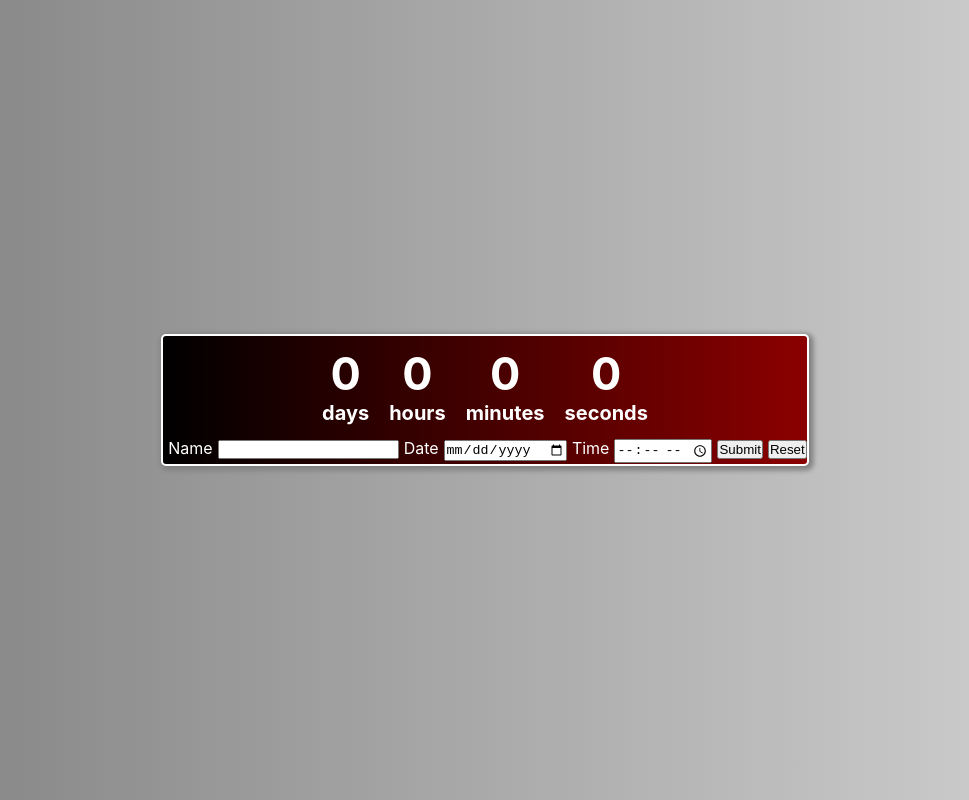
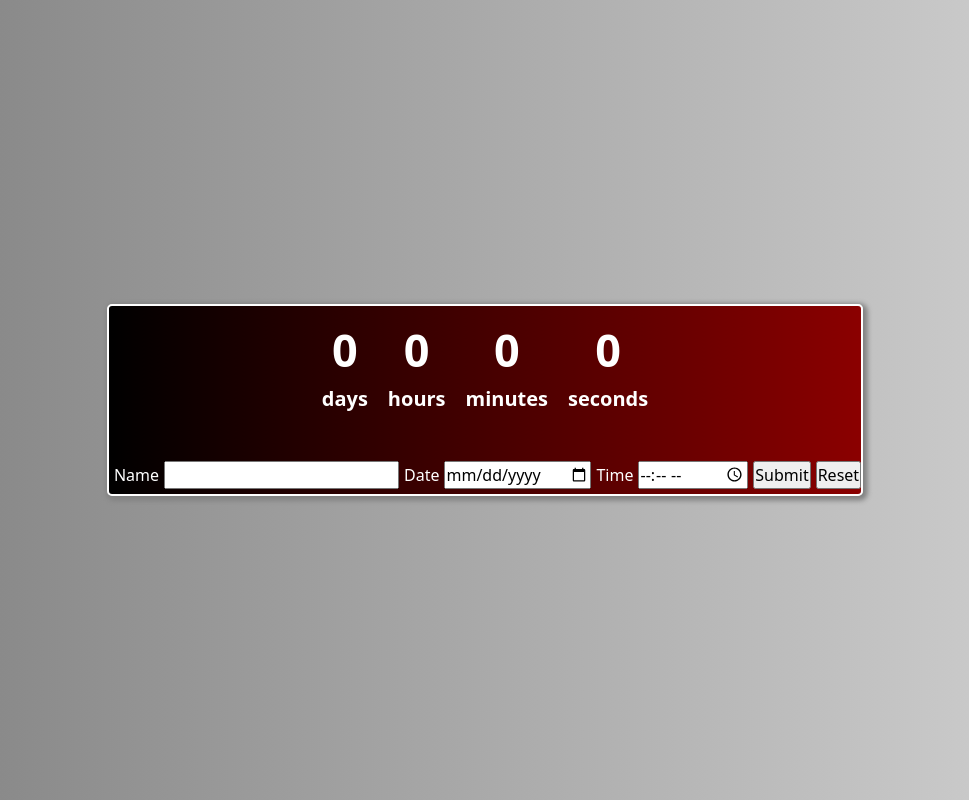
Before and after one commit to kevinszn23/countdown-timer, a React (Create React App) app in the folder countdown/: page / in a window 1280 px wide. Shown: the whole page, without its empty margins (155-1124 px from the left). Built offline with nearby package versions, Linux system fonts and the light colour scheme.

Commit message:
troubleshooting alert

```diff
--- a/countdown/package.json
+++ b/countdown/package.json
@@ -6,7 +6,9 @@
     "@testing-library/jest-dom": "^5.16.5",
     "@testing-library/react": "^13.4.0",
     "@testing-library/user-event": "^13.5.0",
+    "bootstrap": "^5.2.3",
     "react": "^18.2.0",
+    "react-bootstrap": "^2.7.2",
     "react-dom": "^18.2.0",
     "react-router": "^6.8.1",
     "react-router-dom": "^6.8.1",
--- a/countdown/src/App.js
+++ b/countdown/src/App.js
@@ -1,5 +1,6 @@
 import './App.css';
 import Form from './components/Form';
+import 'bootstrap/dist/css/bootstrap.min.css';
 
 function App() {
   return (
--- /dev/null
+++ b/countdown/src/components/Alert.js
@@ -0,0 +1,9 @@
+
+
+export default function Alert (props) {
+        return (
+            <div>
+                "Times up!"
+            </div>
+        )
+    }
--- a/countdown/src/components/Form.js
+++ b/countdown/src/components/Form.js
@@ -1,5 +1,7 @@
 import React from "react";
 import { useState, useEffect } from "react";
+// import { Alert } from "react-bootstrap"
+import Alert from "./Alert";
 
 export default function Form(props) {
   const [name, setName] = useState("");
@@ -7,13 +9,15 @@ export default function Form(props) {
   const [hours, setHours] = useState(0);
   const [minutes, setMinutes] = useState(0);
   const [seconds, setSeconds] = useState(0);
-  const [inputDate, setInputDate] = useState("January 1, 2023");
+  const [inputDate, setInputDate] = useState("");
   const [date, setDate] = useState(inputDate);
   const [inputTime, setInputTime] = useState("");
 
   const countDownDate = new Date(date).getTime()
   const now = new Date().getTime()
   const count = countDownDate - now
+
+//   let timerAlert = false;
 
   let interval;
 
@@ -46,8 +50,8 @@ export default function Form(props) {
       }
 
       if (count < 0) {
-        clearInterval(interval);
-        alert("TIMES UP BABY")
+        //   timerAlert = true;
+          clearInterval(interval);
       } else {
         setDays(timerDays);
         setHours(timerHours);
@@ -56,7 +60,9 @@ export default function Form(props) {
       }
     });
   };
-  return (
+
+  if (count > 0 || date === "") {
+    return (
     <div className="body">
       <form
         onSubmit={(e) => {
@@ -65,28 +71,28 @@ export default function Form(props) {
           setHours("");
           setMinutes("");
           setSeconds("");
-        //   clearInterval(interval);
-          setDate(inputDate + (inputTime === "" ? inputTime : "T" + inputTime) );
+
+          setDate(inputDate + (inputTime === "" ? inputTime : "T" + inputTime));
         }}
       >
-
         <div className="timer-class">
           <p>
-            {days} <span className="timer-span">days</span>
+            {days ? days : "0"} <span className="timer-span">days</span>
           </p>
           <p>
-            {hours} <span className="timer-span">hours</span>
+            {hours ? hours : "0"} <span className="timer-span">hours</span>
           </p>
           <p>
-            {minutes} <span className="timer-span">minutes</span>
+            {minutes ? minutes : "0"} <span className="timer-span">minutes</span>
           </p>
           <p>
-            {seconds} <span className="timer-span">seconds</span>
+            {seconds ? seconds : "0"} <span className="timer-span">seconds</span>
           </p>
         </div>
 
+
         <div className="timer-event">
-          <p>{date === "January 1, 2023" ? "" : `Until ${name}`}</p>
+          <p>{date === "" ? "" : `Until ${name}`}</p>
         </div>
         <label>
           <span className="timer-name">Name</span>
@@ -128,3 +134,5 @@ export default function Form(props) {
     </div>
   );
 }
+return <Alert/>
+}
```
Also changed, not shown: 1 other file (tests, documents, lock files or other folders).
